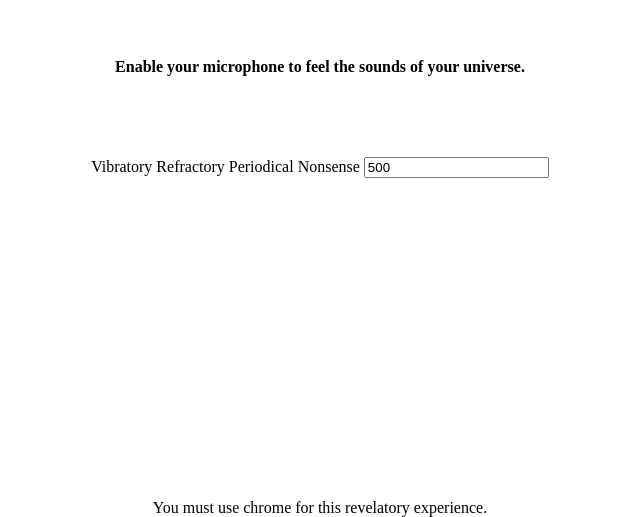
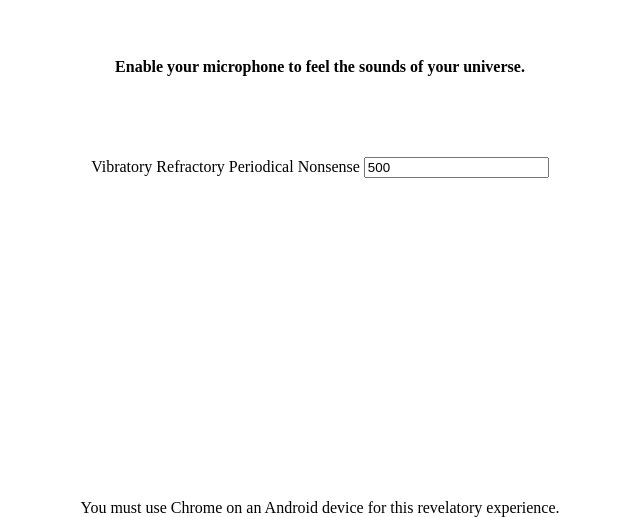
Before and after one commit to DADACONF/DaVibe, a plain HTML site: page index.html in a window 1280 px wide. Shown: the part 283-800 px from the top of the page, without its empty margins (328-968 px from the left). Drawn offline with Linux system fonts and the light colour scheme; a script that the page names is missing.

Commit message:
(docs) Add android notice

```diff
--- a/index.html
+++ b/index.html
@@ -12,5 +12,5 @@
 </div>
 
 <footer style="position: absolute; bottom: 0; width: 100%; text-align: center;">
-  You must use chrome for this revelatory experience.
+  You must use Chrome on an Android device for this revelatory experience.
 </footer>
```
